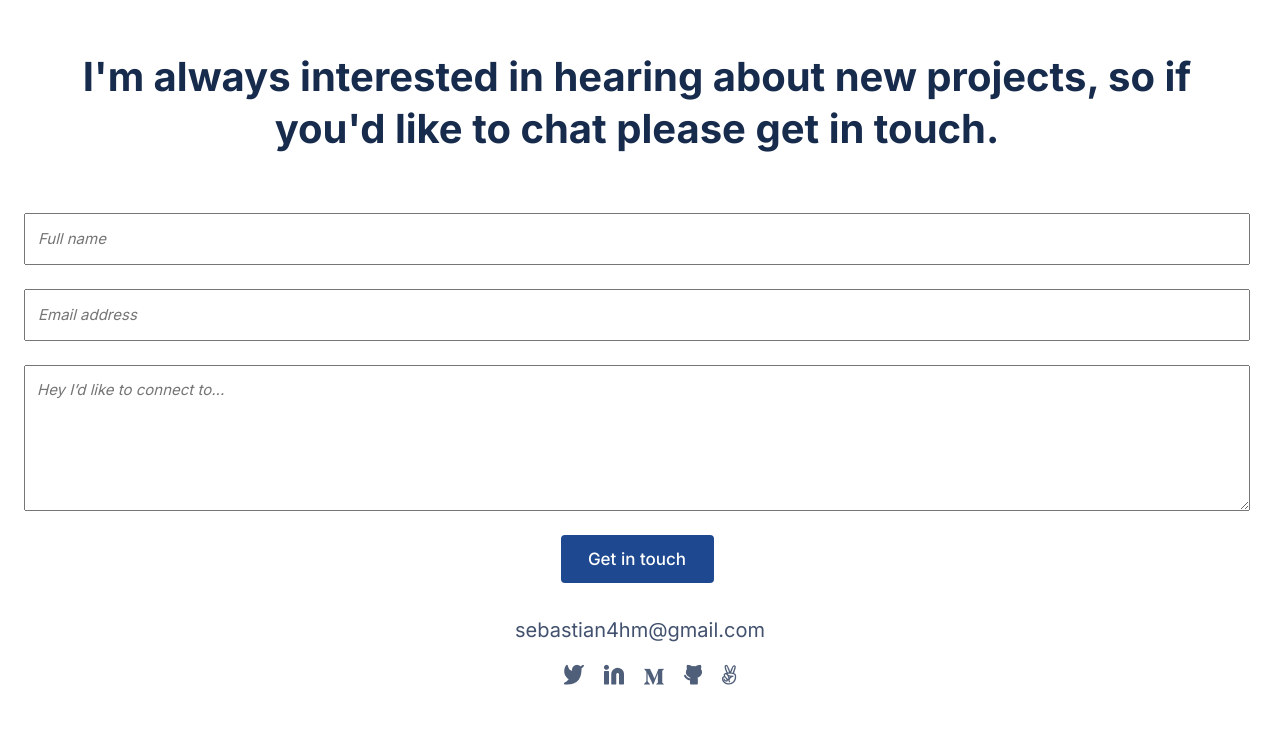
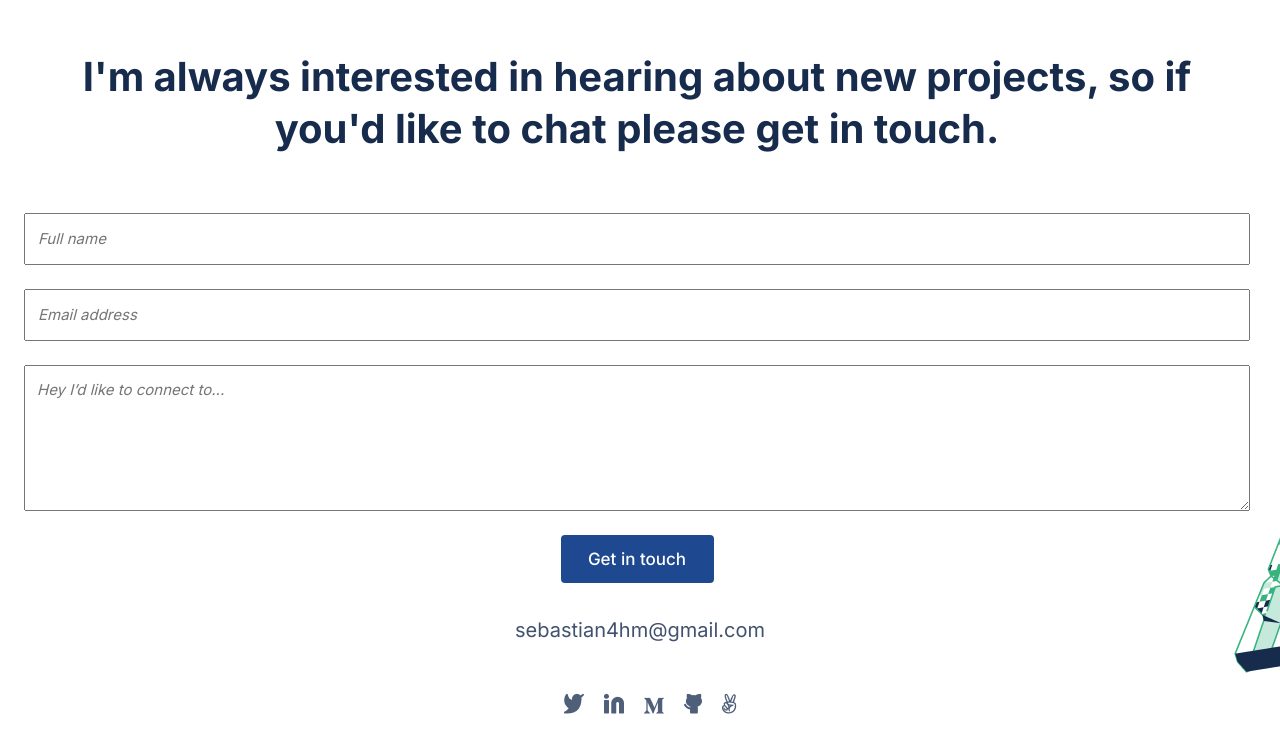
Before and after one commit to shm04/portfolio, a website: page index.html in a window 1280 px wide. Shown: the part 2234-2986 px from the top of the page. Drawn offline with Linux system fonts and the light colour scheme.

Commit message:
Add footer background and add form action

```diff
--- a/index.html
+++ b/index.html
@@ -161,11 +161,12 @@
             </li>
         </ul>
     </section>
+    <div class="bottom">
         <section class="contact-form">
             <h2>
                 I'm always interested in hearing about new projects, so if you'd like to chat please get in touch.
             </h2>
-        <form action="">
+            <form  action="https://formspree.io/f/xjvdavel" method="POST">
                 <input type="text" name="name" id="" maxlength="30" placeholder="Full name" required>
                     <input type="email" name="email" id="" placeholder="Email address" required>
                     <textarea name="message" id="" cols="30" rows="5" maxlength="500" placeholder="Hey I’d like to connect to..." required></textarea>
@@ -184,5 +185,6 @@
                 </ul>
             </div>
         </footer>
+    </div>
 </body>
 </html>
--- a/style.css
+++ b/style.css
@@ -282,15 +282,18 @@ h3 {
   color: #1e488f;
 }
 
-.contact-form {
-  margin: 0 30px 0 24px;
+.bottom {
+  background-image: url(imgs-p/illustration-contact-form.png);
+  background-repeat: no-repeat;
+  background-position: right 0 bottom 65px;
 }
 
 .contact-form h2 {
-  margin-top: 54px;
+  margin: 54px 30px 0 24px;
 }
 
 .contact-form form {
+  margin: 0 30px 0 24px;
   margin-top: 58px;
   display: flex;
   flex-direction: column;
@@ -338,4 +341,5 @@ h3 {
   text-align: center;
   text-decoration: none;
   color: #42526e;
+  margin-bottom: 29px;
 }
```
Also changed, not shown: imgs-p/illustration-contact-form.png (added). Lines whose indentation alone changed are shown as unchanged.
